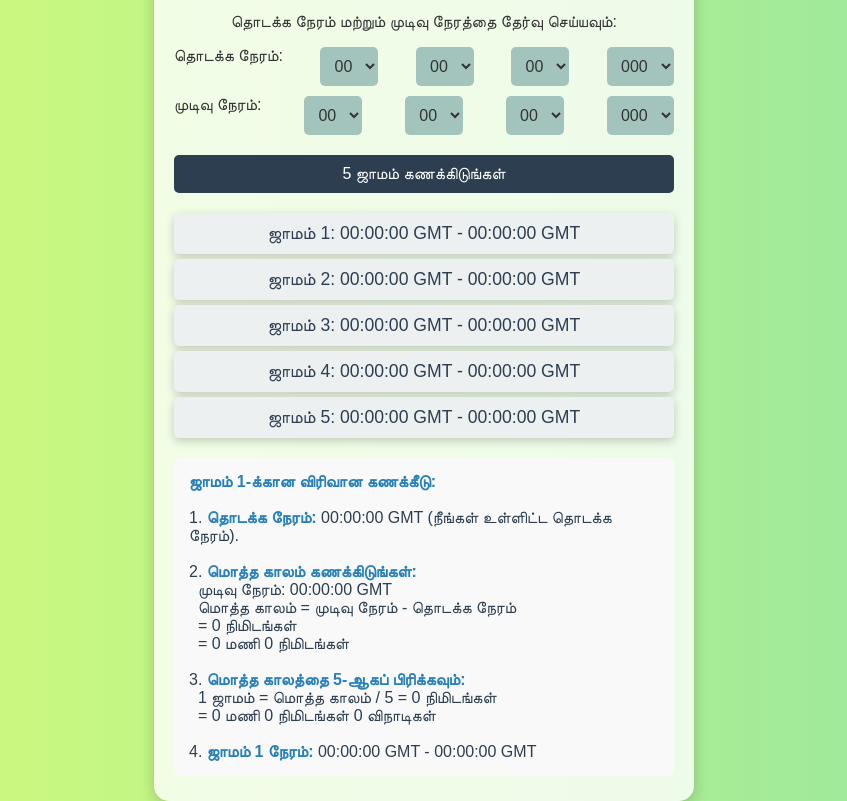
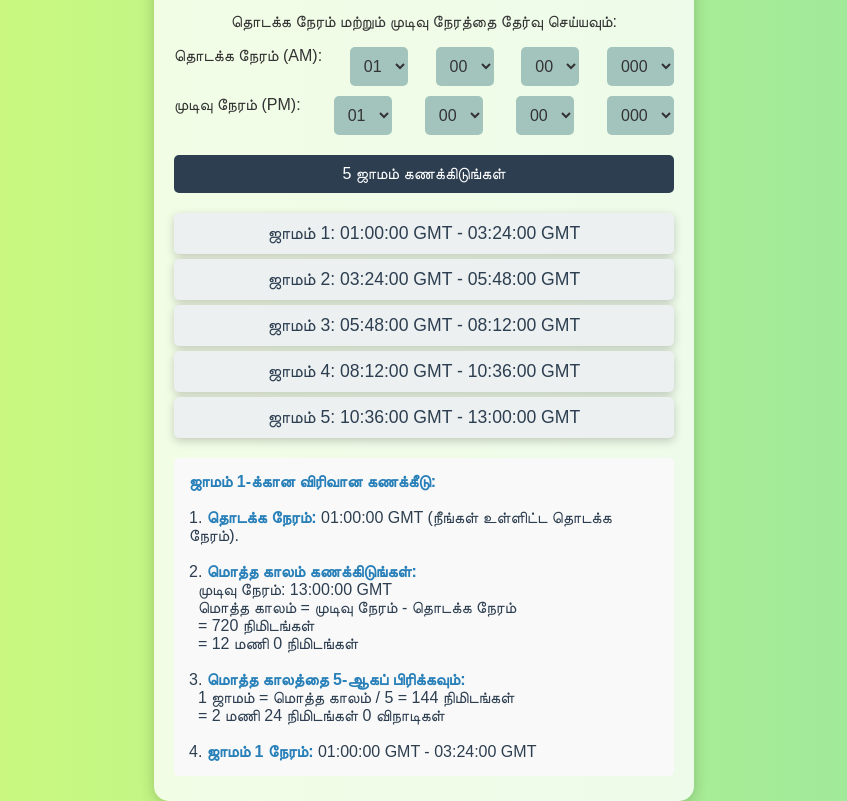
Before and after one commit to balacloud/JamamV2, a plain HTML site: page index.html in a window 1280 px wide. Both pictures are taken after a click on the button "5 ஜாமம் கணக்கிடுங்கள்". Shown: the part 38-839 px from the top of the page, without its empty margins (216-1063 px from the left). Drawn offline with Linux system fonts and the light colour scheme.

Commit message:
Update index.html

```diff
--- a/index.html
+++ b/index.html
@@ -122,14 +122,14 @@
         <h1>ஜாமம் கணக்கீடு</h1>
         <p>தொடக்க நேரம் மற்றும் முடிவு நேரத்தை தேர்வு செய்யவும்:</p>
         <div class="time-picker">
-            <label>தொடக்க நேரம்:</label>
+            <label>தொடக்க நேரம் (AM):</label>
             <select id="startHour"></select>
             <select id="startMinute"></select>
             <select id="startSecond"></select>
             <select id="startMillisecond"></select>
         </div>
         <div class="time-picker">
-            <label>முடிவு நேரம்:</label>
+            <label>முடிவு நேரம் (PM):</label>
             <select id="endHour"></select>
             <select id="endMinute"></select>
             <select id="endSecond"></select>
@@ -143,7 +143,7 @@
 
     <script>
         function populateTimeOptions() {
-            const hours = [...Array(24).keys()];
+            const hours = [...Array(12).keys()].map(i => i + 1); // 1 to 12
             const minutesSeconds = [...Array(60).keys()];
             const milliseconds = [...Array(1000).keys()];
 
@@ -179,8 +179,8 @@
             const endSecond = parseInt(document.getElementById('endSecond').value);
             const endMillisecond = parseInt(document.getElementById('endMillisecond').value);
 
-            const start = new Date(1970, 0, 1, startHour, startMinute, startSecond, startMillisecond);
-            const end = new Date(1970, 0, 1, endHour, endMinute, endSecond, endMillisecond);
+            const start = new Date(1970, 0, 1, startHour === 12 ? 0 : startHour, startMinute, startSecond, startMillisecond); // AM: 12 AM -> 0
+            const end = new Date(1970, 0, 1, endHour === 12 ? 12 : endHour + 12, endMinute, endSecond, endMillisecond); // PM: 12 PM stays 12
 
             const totalDurationMinutes = (end.getTime() - start.getTime()) / 60000;
             const intervalDurationMinutes = totalDurationMinutes / 5;
```
